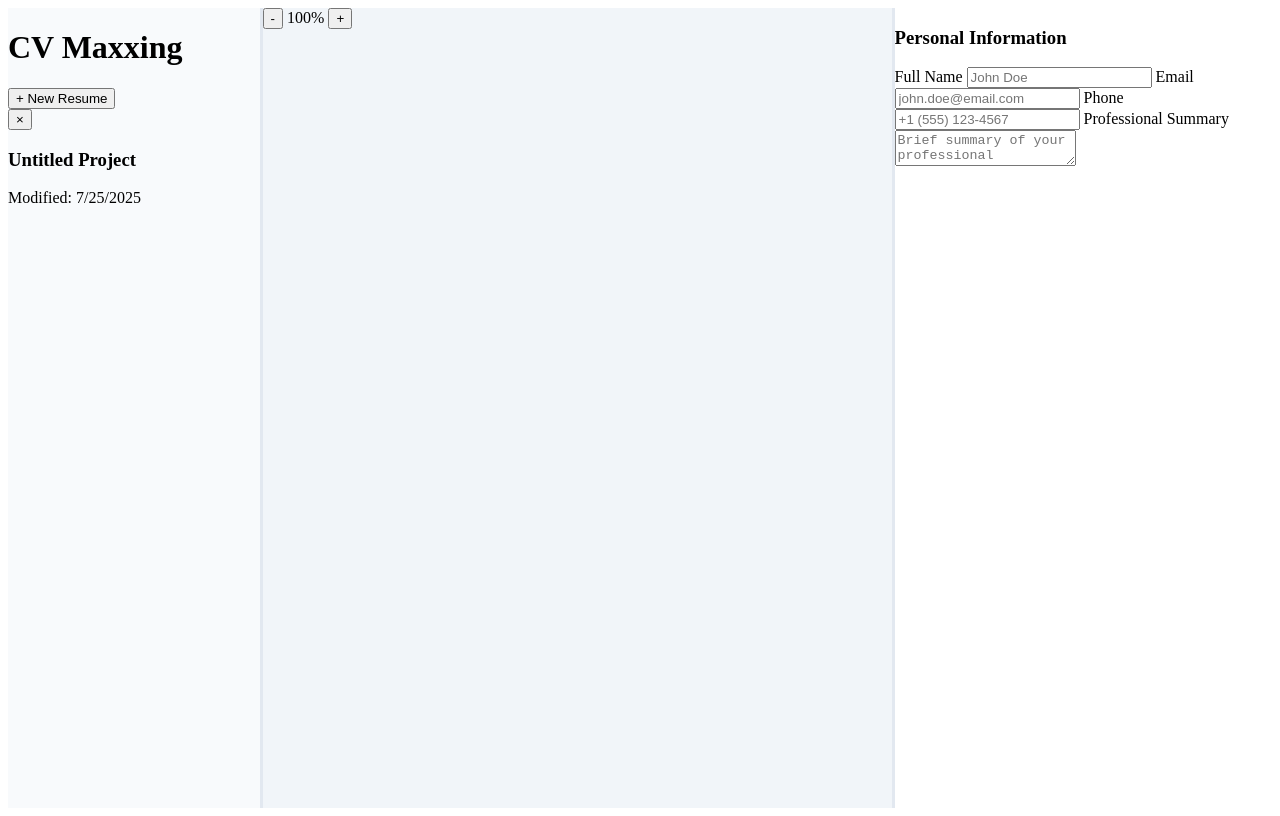
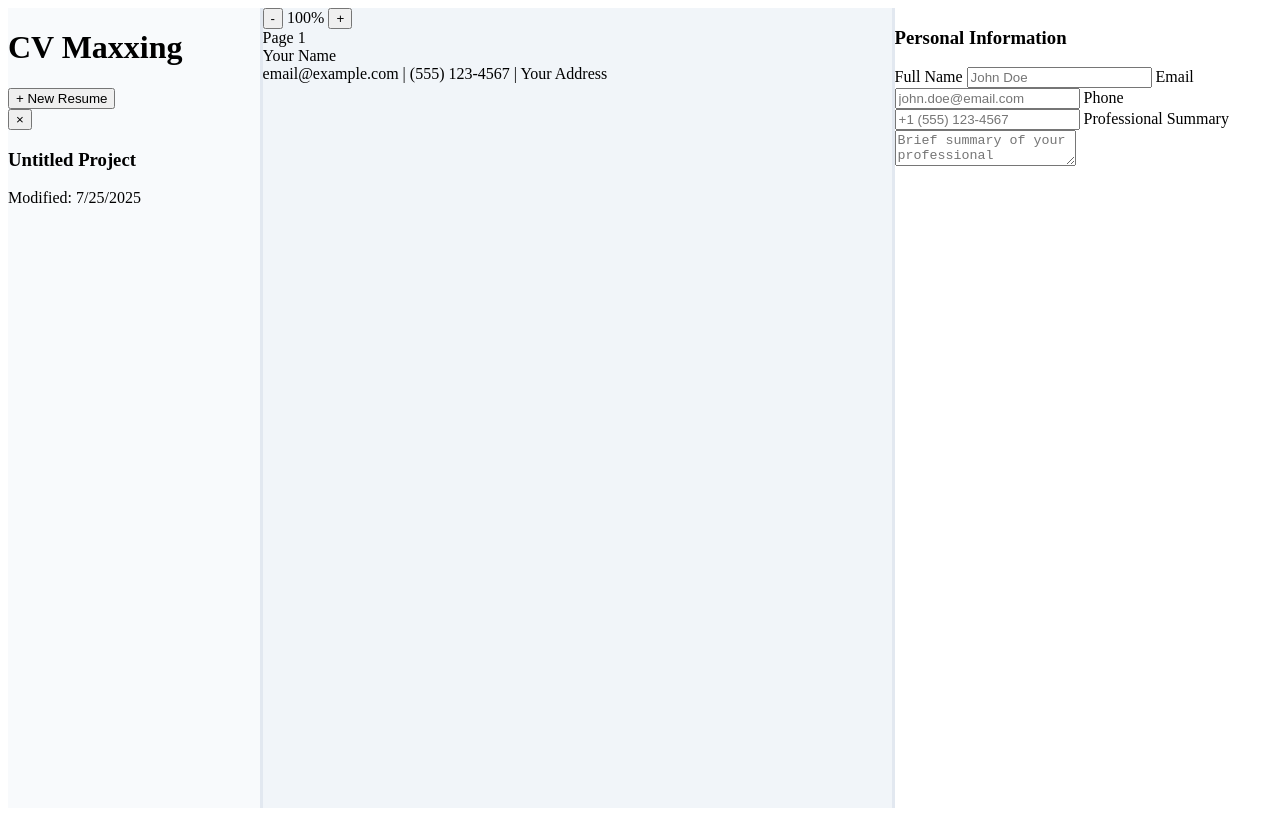
Before and after one commit to perfect-blue/cvmaxxing, a plain HTML site: page index.html in a window 1280 px wide. Drawn offline with Linux system fonts and the light colour scheme.

Commit message:
feat(preview): add dynamic resume preview functionality
Implement preview panel with zoom controls and dynamic content updating
Add resume generation from form data with pagination simulation
Initialize preview on app startup and project load

```diff
--- a/index.html
+++ b/index.html
@@ -16,11 +16,11 @@
     </div>
     <div class="preview-panel">
         <div class="control">
-            <button class="zoom-btn">-</button>
+            <button class="zoom-btn" onclick="zoomOut()">-</button>
             <span id="zoomLevel">100%</span>
-            <button class="zoom-btn">+</button>
+            <button class="zoom-btn" onclick="zoomIn()">+</button>
         </div>
-        <div class="pages">
+        <div class="pages-container" id="pagesContainer">
 
         </div>
     </div>
--- a/script.js
+++ b/script.js
@@ -6,6 +6,7 @@ let educationCount = 0;
 
 function initApp() {
     createProject();
+    updatePreview();
 }
 
 // project-panel related
@@ -24,12 +25,12 @@ function createProject() {
         id: id,
         name: 'Untitled Project',
         data: {
-            fullName: '',
-            email: '',
-            phone: '',
-            address: '',
-            summary: '',
-            skills: ''
+            fullName: 'Test User',
+            email: 'test@example.com',
+            phone: '123-456-7890',
+            address: '123 Main St, Anytown, USA',
+            summary: 'Test user summary',
+            skills: 'Test skills'
         },
         lastModified: new Date()
     };
@@ -73,6 +74,7 @@ function renderProjects() {
 
 function loadProject(id){
     console.log("Project Loaded")
+    updatePreview();
 }
 
 function deleteProject(id){
@@ -85,8 +87,119 @@ function deleteProject(id){
     renderProjects();
 }
 
-function saveProject(){}
+// preview related
+function updatePreview(){
+    if (!currentProjectId) return;
+    saveResume();
+    const resume = projects[currentProjectId];
+    const data = resume.data;
 
+    let resumeHTML = generateResume(data);
+
+    const pagesContainer = document.getElementById('pagesContainer');
+
+    const fragment = document.createDocumentFragment();
+    const tempDiv = document.createElement('div');
+    tempDiv.innerHTML = resumeHTML;
+    while (tempDiv.firstChild) {
+        fragment.appendChild(tempDiv.firstChild);
+    }
+    pagesContainer.replaceChildren(fragment);
+
+    simulatePagination();
+}
+
+function saveResume(){
+    if (!currentProjectId) return;
+
+    const resume = projects[currentProjectId];
+    console.log(resume);
+    const fields = [
+        'fullName','email', 'phone', 'summary'
+    ];
+    const newData ={};
+    fields.forEach(field => {
+        newData[field] = document.getElementById(field).value;
+    });
+
+    const hasChanges = JSON.stringify(resume.data) !== JSON.stringify(newData);
+    if (!hasChanges) return;
+
+    resume.data = newData;
+    resume.lastModified = new Date();
+
+    const newName = newData.fullName ? `$${newData.fullName}` : resume.name;
+    if (resume.name !== newName) resume.name = newName;
+
+    renderProjects();
+}
+
+function generateResume(data){
+    return `
+        <div class="resume-page">
+            <div class="page-number">Page 1</div>
+            <div class="resume-header">
+                <div class="resume-name">${data.fullName || 'Your Name'}</div>
+                <div class="resume-contact">
+                    ${data.email || 'email@example.com'} |
+                    ${data.phone || '(555) 123-4567'} |
+                    ${data.address || 'Your Address'}
+                </div>
+            </div>
+
+            ${data.summary ? `
+            <div class="resume-section">
+                <h3>Professional Summary</h3>
+                <p>${data.summary}</p>
+            </div>
+            ` : ''}
+
+            ${data.experience && data.experience.length > 0 ? `
+            <div class="resume-section">
+                <h3>Experience</h3>
+                ${data.experience.map(exp => `
+                    <div class="resume-item">
+                        <h4>${exp.title}</h4>
+                        <div class="company">${exp.company}</div>
+                        <div class="date">${exp.date}</div>
+                        <p>${exp.description}</p>
+                    </div>
+                `).join('')}
+            </div>
+            ` : ''}
+
+            ${data.education && data.education.length > 0 ? `
+            <div class="resume-section">
+                <h3>Education</h3>
+                ${data.education.map(edu => `
+                    <div class="resume-item">
+                        <h4>${edu.degree}</h4>
+                        <div class="company">${edu.school}</div>
+                        <div class="date">${edu.date}</div>
+                        <p>${edu.info}</p>
+                    </div>
+                `).join('')}
+            </div>
+            ` : ''}
+
+            ${data.skills ? `
+            <div class="resume-section">
+                <h3>Skills</h3>
+                <p>${data.skills}</p>
+            </div>
+            ` : ''}
+        </div>
+    `;
+}
+
+function simulatePagination(){
+    console.log("Simulate Pagination");
+    createResumePage(1, 1);
+}
+
+function createResumePage(originalPage, pageNumber) {
+    console.log("create resume Page");
+}
 
 // Initialize everything
 document.addEventListener('DOMContentLoaded', function() {
```
